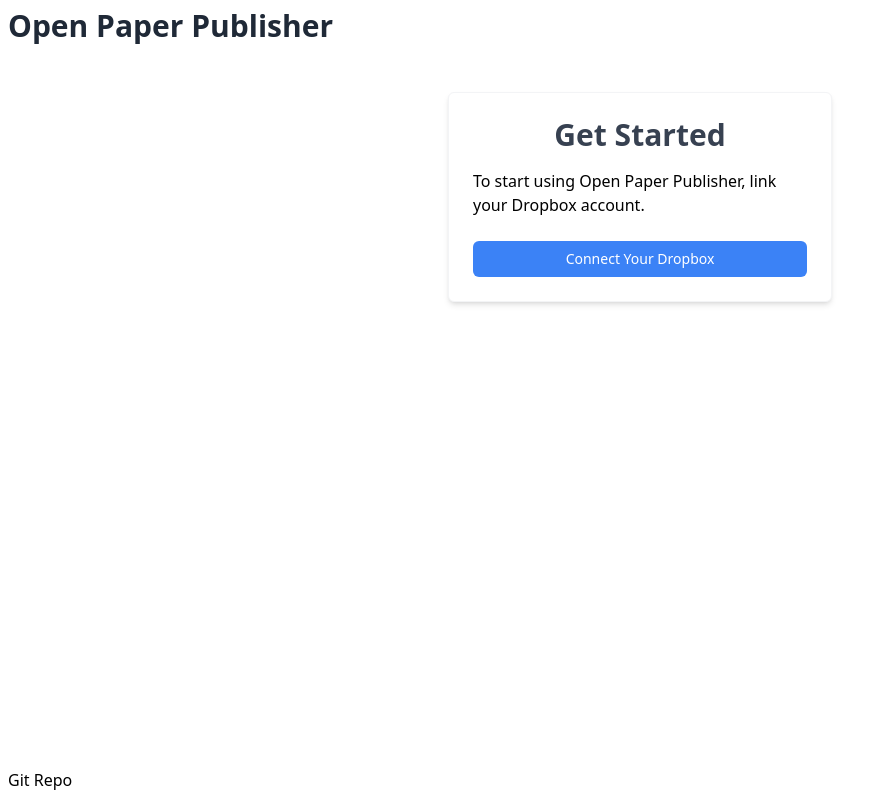
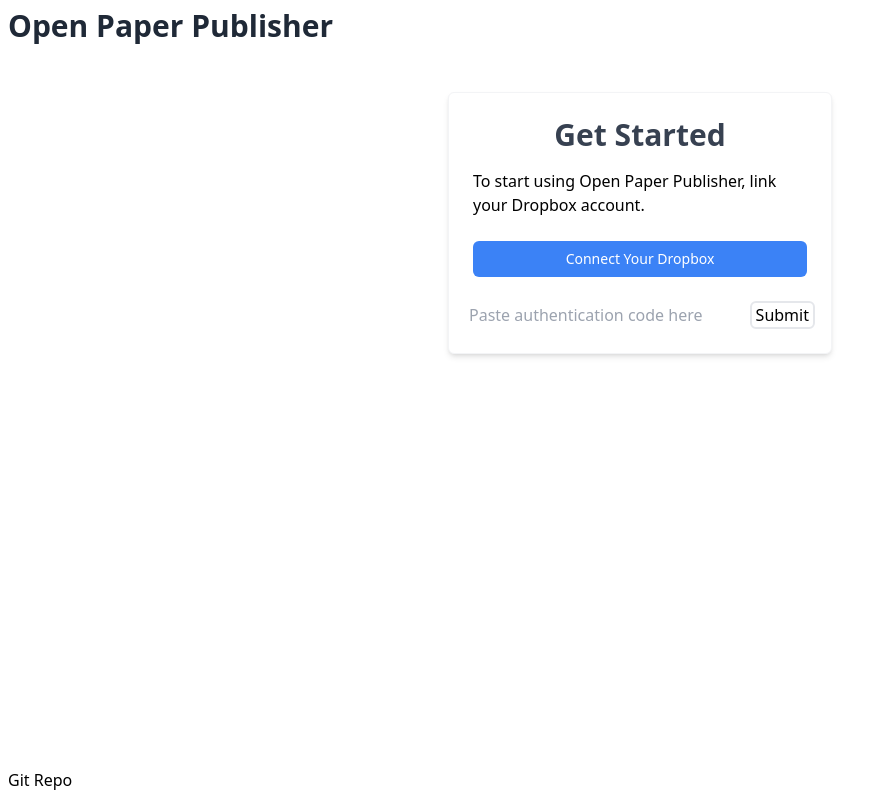
Before and after one commit to OpenPaperPublisher/App, a React (Vite) app: page / in a window 1280 px wide. Shown: the whole page, without its empty margins (0-886 px from the left). Built offline with nearby package versions, Linux system fonts and the light colour scheme.

Commit message:
Implemented Actual Auth (temporary html added)

```diff
--- a/src/pages/Home.tsx
+++ b/src/pages/Home.tsx
@@ -1,7 +1,20 @@
 import { Pages } from "../constants";
+import { useState, useEffect } from "react";
+import { invoke } from '@tauri-apps/api'
 const PAGE_FOLDERS = Pages.PAGE_FOLDERS;
 
-const Home = ({ dispatch }: any) => (
+const Home = ({ dispatch }: any) => {
+
+    const [authUrl, setAuthUrl] = useState("");
+
+    //We need to wrap this in useEffect so it only happens on first render, otherwise, on state change, react would rerender again and loop
+    useEffect(() => {
+        invoke('get_auth_url').then((url) => {
+            setAuthUrl(url as string);
+        })
+    }, []);
+
+    return (
         <div className="mt-10 w-full max-w-sm p-6 m-auto bg-white rounded-md shadow-md border border-gray-100">
             <h1 className="text-3xl font-semibold text-center text-gray-700 ">
                 Get Started
@@ -12,17 +25,30 @@
             </p>
 
             <div className="flex items-center mt-6 -mx-2">
-            <button
-                type="button"
+                <a
                     className="flex items-center justify-center w-full px-6 py-2 mx-2 text-sm font-medium text-white transition-colors duration-200 transform bg-blue-500 rounded-md hover:bg-blue-400 focus:bg-blue-400 focus:outline-none"
-                onClick={() => {
-                    dispatch({ type: PAGE_FOLDERS });
-                }}
+                    href={authUrl}
+                    target="_blank"
                 >
                     <span className="hidden mx-2 sm:inline">Connect Your Dropbox</span>
-            </button>
+                </a>
             </div>
+
+            <div className="flex items-center mt-6 -mx-2">
+                <input className='rounded-md w-full px-1' type='text' id="auth-code" placeholder='Paste authentication code here' />
+                <button className='rounded-md px-1 border-2' onClick={() => {
+                    const code: string = (document.getElementById("auth-code") as HTMLInputElement).value;
+                    invoke('finalize_auth', { code })
+                        .catch((err) => console.error(err))
+                        .then(() => {
+                            invoke('upsert_template');
+                            dispatch({ type: PAGE_FOLDERS });
+                        }
+                        );
+                }}>Submit</button>
             </div>
+        </div >
     );
+};
 
 export default Home;
```
Lines whose indentation alone changed are shown as unchanged.
